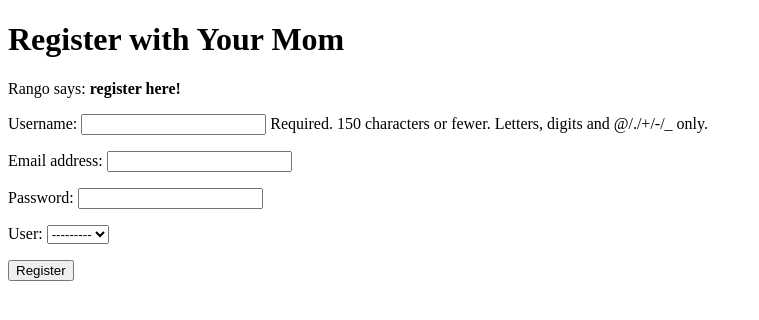
After one commit to jharrison12/fishbowl, a Django app: page /lottery/register/ in a window 1280 px wide. The commit adds this page. Shown: the top 320 px of the page, without its empty margins (0-759 px from the left). Run offline with Django 3.2, Linux system fonts and the light colour scheme; parts of the project's set-up code (start-up, migrations or seed data) failed here and were passed over.

Commit message:
add user

```diff
--- a/lottery/forms.py
+++ b/lottery/forms.py
@@ -1,6 +1,9 @@
 from django import forms
 from lottery.models import Bucket
 from lottery.models import Slip
+from lottery.models import UserProfile
+from django.contrib.auth.models import User
+
 
 
 class BucketForm(forms.ModelForm):
@@ -17,3 +20,16 @@ class SlipForm(forms.ModelForm):
 	class Meta:
 		model = Slip
 		#fields = ('title')
+
+class UserForm(forms.ModelForm):
+	password = forms.CharField(widget=forms.PasswordInput())
+
+	class Meta:
+		model = User
+		fields = ('username', 'email', 'password')
+
+class UserProfileForm(forms.ModelForm):
+
+	class Meta:
+		model = UserProfile
+		#fields = ('picture')
--- a/lottery/models.py
+++ b/lottery/models.py
@@ -1,4 +1,5 @@
 from django.db import models
+from django.contrib.auth.models import User
 
 # Create your models here.
 class Bucket(models.Model):
@@ -13,3 +14,10 @@ class Slip(models.Model):
 
 	def __unicode__(self):
 		return self.name
+
+class UserProfile(models.Model):
+	user = models.OneToOneField(User)
+	#picture = models.ImageField(upload_to='static', blank = True)
+
+	def __unicode__(self):
+		return self.user.username
--- a/lottery/urls.py
+++ b/lottery/urls.py
@@ -9,5 +9,6 @@ urlpatterns = patterns('',
 	#url(r'^add_choice/$', views.add_slip, name='add_slip'),
 	url(r'^bucket/(?P<bucket_name_url>\w+)/$', views.bucket, name='bucket'),
 	url(r'^bucket/(?P<bucket_name_url>\w+)/add_choice/$', views.add_slip, name='add_choice'),
-	url(r'^bucket/(?P<bucket_name_url>\w+)/(?P<slip_pulled>\w+)/$', views.pull_slip, name='pull_slip')
-	,)
+	url(r'^bucket/(?P<bucket_name_url>\w+)/(?P<slip_pulled>\w+)/$', views.pull_slip, name='pull_slip'),
+	url(r'^register/$', views.register, name='register'),
+	)
--- a/lottery/views.py
+++ b/lottery/views.py
@@ -6,6 +6,7 @@ from lottery.models import Slip
 from lottery.forms import BucketForm
 from lottery.forms import SlipForm
 import random
+from lottery.forms import UserForm, UserProfileForm
 
 def decode_url(str):
 	return str.replace('_', ' ')
@@ -56,7 +57,7 @@ def bucket(request, bucket_name_url):
 			context_dict['slip_pulled'] = slip_pulled
 
 		else:
-			pass
+			return render_to_response('lottery/bucket.html', context_dict, context)
 	except Bucket.DoesNotExist:
 		pass
 	return render_to_response('lottery/bucket.html', context_dict, context)
@@ -125,3 +126,42 @@ def pull_slip(request, bucket_name_url, slip_pulled):
 	context_dict['bucket_name'] = bucket_name
 
 	return render_to_response('lottery/slip_pulled.html', context_dict, context)
+
+def register(request):
+	context = RequestContext(request)
+
+	registered = False
+	if request.method =='POST':
+		user_form = UserForm(data=request.Post)
+		profile_form = UserProfileForm(data=request.Post)
+
+		if user_form.is_valid() and profile_form.is_valid():
+			user = user_form.save()
+			user.set_password(user.password)
+			user.save()
+
+			profile = profile_form.save(commit=False)
+			#not sure about this?
+			"""We also establish a link between the
+			two model instances that we create. After
+			creating a new User model instance,
+			we reference it in the UserProfile
+			instance with the line profile.user = user.
+			This is where we populate the user attribute of the
+			UserProfileForm form, which we hid from users in
+			Section 8.4.1."""
+			profile.user = user
+
+			if 'picture' in request.FILES:
+				profile.picture = request.FILES['picture']
+
+			profile.save()
+
+			registered = True
+		else:
+			print user_form.errors, profile_form.errors
+	else:
+		user_form = UserForm()
+		profile_form = UserProfileForm()
+
+	return render_to_response('lottery/register.html', {'user_form': user_form, 'profile_form': profile_form, 'registered': registered}, context)
--- a/templates/lottery/bucket.html
+++ b/templates/lottery/bucket.html
@@ -26,7 +26,11 @@
 		{{ slip }}
 		<br />
 		<a href="/lottery/bucket/{{ bucket_name_url }}/add_choice/"> Add a slip</a><br />
-		<a href="/lottery/bucket/{{ bucket_name_url }}/{{ slip_pulled }}/"> Pull a slip</a>
+		{% if slip %}
+			<a href="/lottery/bucket/{{ bucket_name_url }}/{{ slip_pulled }}/"> Pull a slip</a>
+			{% else %}
+			<p>you must add a slip</p>
+		{% endif %}
 
 	<p><a href="/lottery/">GO HOME</a></p>
 	<br />
--- a/templates/lottery/index.html
+++ b/templates/lottery/index.html
@@ -14,6 +14,7 @@
 		<!-- <img src="{% static "booritter.jpeg" %}" /> -->
 		<img src="{% static 'booritter.jpeg' %}" />
 		<a href="/lottery/add_bucket/">Add a bucket</a><br />
+		<a href="/lottery/register/">Register Here</a>
 
 		{% if buckets %}
 			<ul>
--- /dev/null
+++ b/templates/lottery/register.html
@@ -0,0 +1,32 @@
+<!DOCTYPE html>
+<html>
+    <head>
+        <title>Rango</title>
+    </head>
+
+    <body>
+        <h1>Register with Your Mom</h1>
+
+        {% if registered %}
+        Rango says: <strong>thank you for registering!</strong>
+        <a href="/rango/">Return to the homepage.</a><br />
+        {% else %}
+        Rango says: <strong>register here!</strong><br />
+
+        <form id="user_form" method="post" action="/lottery/register/"
+                enctype="multipart/form-data">
+
+            {% csrf_token %}
+
+            <!-- Display each form. The as_p method wraps each element in a paragraph
+                 (<p>) element. This ensures each element appears on a new line,
+                 making everything look neater. -->
+            {{ user_form.as_p }}
+            {{ profile_form.as_p }}
+
+            <!-- Provide a button to click to submit the form. -->
+            <input type="submit" name="submit" value="Register" />
+        </form>
+        {% endif %}
+    </body>
+</html>
```
Also changed, not shown: rango.db, 4 other files.
